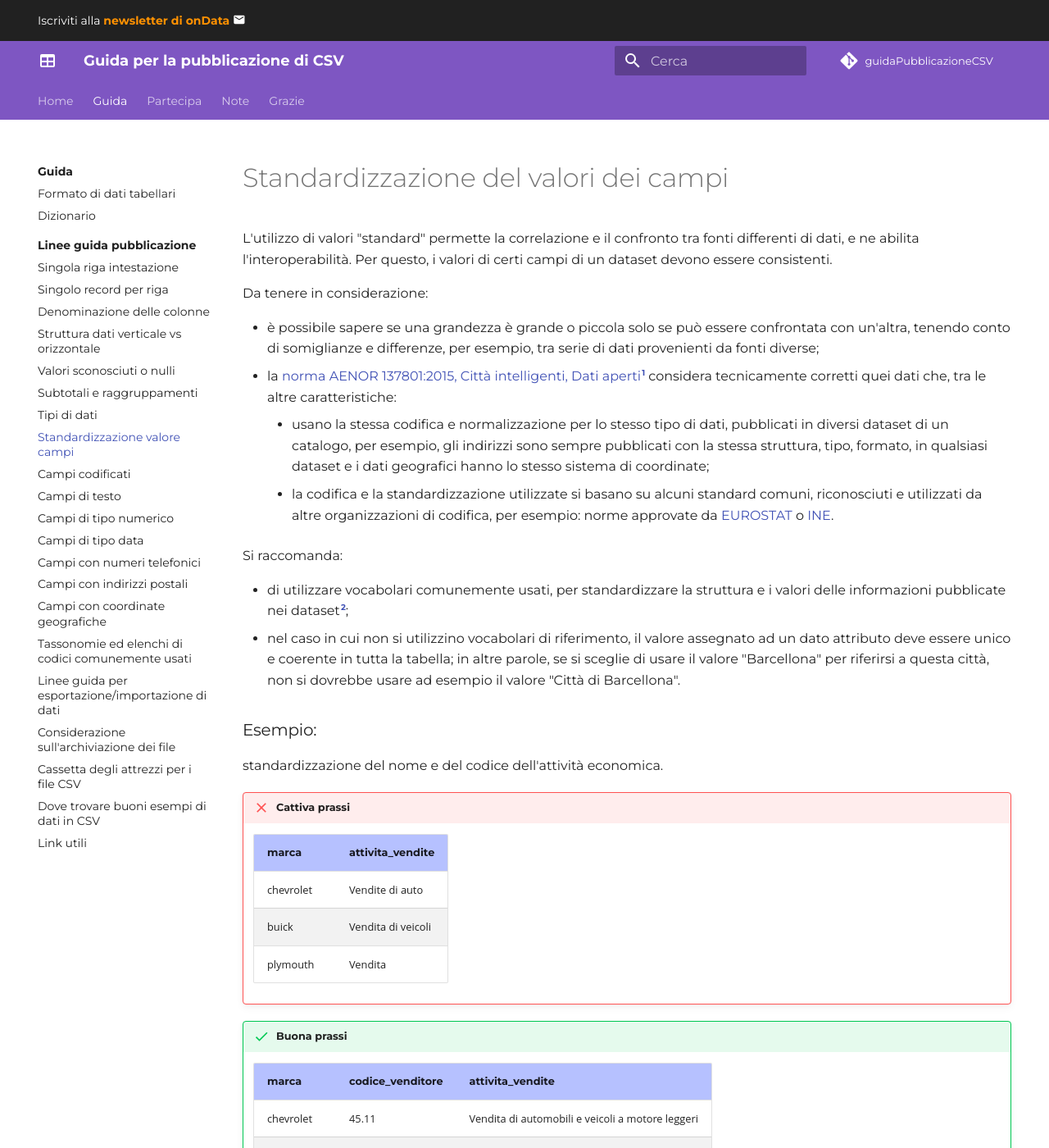
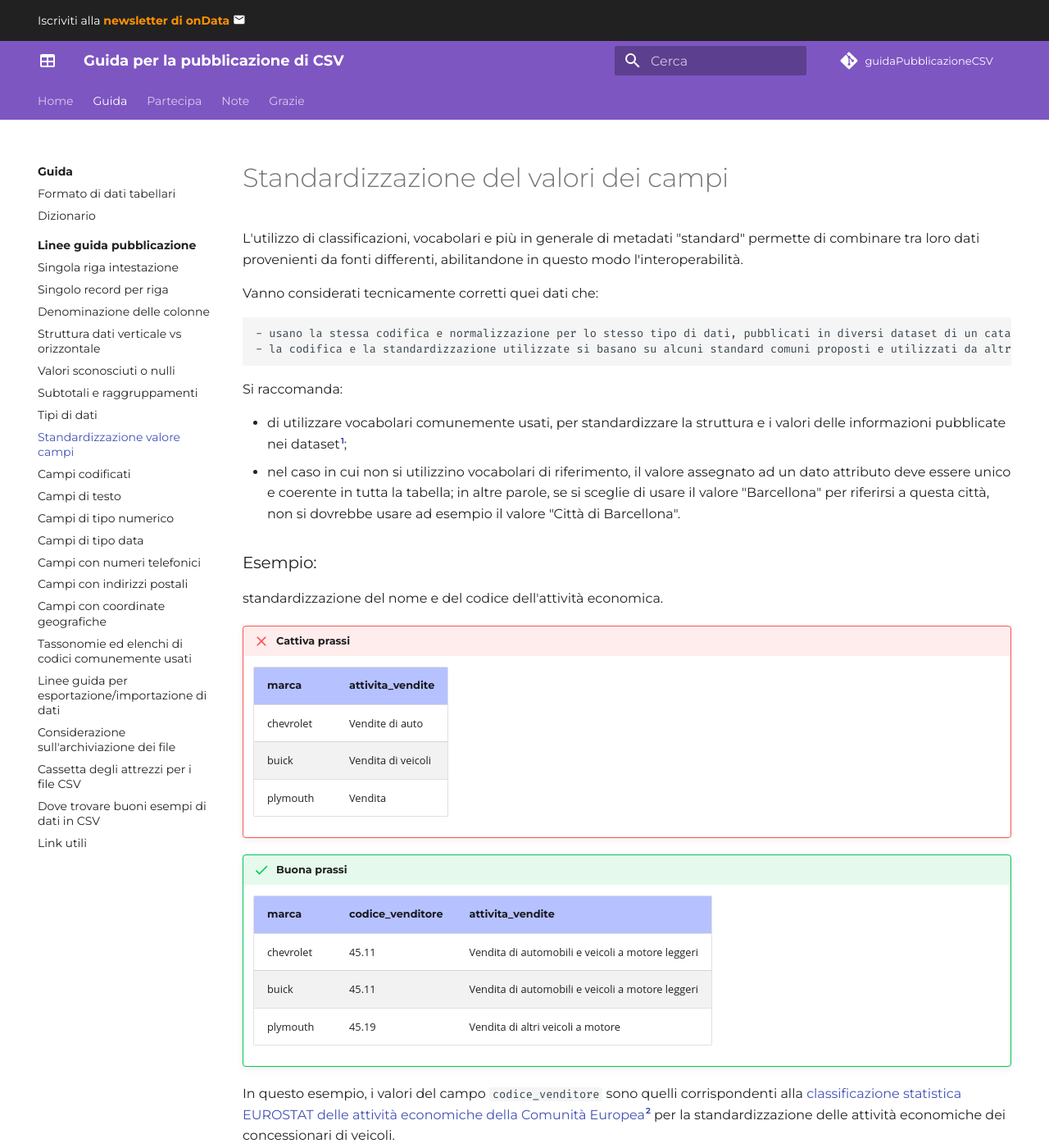
Before and after one commit to ondata/guidaPraticaPubblicazioneCSV, an MkDocs documentation site: the page built from docs/guida/linee_guida_pubblicazione/P08_standardizzazione_valori_campi.md, in a window 1280 px wide and 1400 px high. Shown: the whole window at 82% size. Built offline with MkDocs 1.6.1 and Material for MkDocs 9.7.7, drawn with Linux system fonts in a browser that asks for light colours; comment, search, counter and statistics services are not loaded; some of the changed text lies outside the part shown.

Commit message:
Update P08_standardizzazione_valori_campi.md

```diff
--- a/docs/guida/linee_guida_pubblicazione/P08_standardizzazione_valori_campi.md
+++ b/docs/guida/linee_guida_pubblicazione/P08_standardizzazione_valori_campi.md
@@ -7,22 +7,19 @@
 
 # Standardizzazione del valori dei campi
 
-L'utilizzo di valori "standard" permette la correlazione e il confronto tra fonti differenti di dati, e ne abilita l'interoperabilità. Per questo, i valori di certi campi di un dataset devono essere consistenti.
+L'utilizzo di classificazioni, vocabolari e più in generale di metadati "standard" permette di combinare tra loro dati provenienti da fonti differenti, abilitandone in questo modo l'interoperabilità.
 
-Da tenere in considerazione:
+Vanno considerati tecnicamente corretti quei dati che:
 
-- è possibile sapere se una grandezza è grande o piccola solo se può essere confrontata con un'altra, tenendo conto di somiglianze e differenze, per esempio, tra serie di dati provenienti da fonti diverse;
-- la [norma AENOR 137801:2015, Città intelligenti, Dati aperti](http://vocab.linkeddata.es/datosabiertos/)[^1] considera tecnicamente corretti quei dati che, tra le altre caratteristiche:
     - usano la stessa codifica e normalizzazione per lo stesso tipo di dati, pubblicati in diversi dataset di un catalogo, per esempio, gli indirizzi sono sempre pubblicati con la stessa struttura, tipo, formato, in qualsiasi dataset e i dati geografici hanno lo stesso sistema di coordinate;
-    - la codifica e la standardizzazione utilizzate si basano su alcuni standard comuni, riconosciuti e utilizzati da altre organizzazioni di codifica, per esempio: norme approvate da [EUROSTAT](https://ec.europa.eu/eurostat/ramon/nomenclatures/index.cfm?TargetUrl=LST_NOM_DTL&StrNom=NACE_REV2&StrLanguageCode=ES&IntPcKey=&StrLayoutCode=HIERARCHIC&IntCurrentPage=1) o [INE](https://www.ine.es/ss/Satellite?c=Page&p=1254735839296&pagename=MetodologiaYEstandares%2FINELayout&cid=1254735839296&L=1).
+    - la codifica e la standardizzazione utilizzate si basano su alcuni standard comuni proposti e utilizzati da altre organizzazioni nazionali o internazionali come ad eempio [EUROSTAT](https://ec.europa.eu/eurostat/ramon/nomenclatures/index.cfm?TargetUrl=LST_NOM_DTL&StrNom=NACE_REV2&StrLanguageCode=ES&IntPcKey=&StrLayoutCode=HIERARCHIC&IntCurrentPage=1) o [ISTAT](https://www.istat.it/it/metodi-e-strumenti/classificazioni).
 
 Si raccomanda:
 
-- di utilizzare vocabolari comunemente usati, per standardizzare la struttura e i valori delle informazioni pubblicate nei dataset[^2];
+- di utilizzare vocabolari comunemente usati, per standardizzare la struttura e i valori delle informazioni pubblicate nei dataset[^1];
 - nel caso in cui non si utilizzino vocabolari di riferimento, il valore assegnato ad un dato attributo deve essere unico e coerente in tutta la tabella; in altre parole, se si sceglie di usare il valore "Barcellona" per riferirsi a questa città, non si dovrebbe usare ad esempio il valore "Città di Barcellona".
 
-[^1]: È una norma spagnola: questa guida è in parte la traduzione di un [testo spagnolo](https://datos.gob.es/en/documentacion/guia-practica-para-la-publicacion-de-datos-tabulares-en-archivos-csv)
-[^2]: Lo standard AENOR 137801:2015 include un elenco di vocabolari di riferimento: <http://vocab.linkeddata.es/datosabiertos/>
+[^1]: Lo standard AENOR 137801:2015 include un elenco di vocabolari di riferimento: <http://vocab.linkeddata.es/datosabiertos/>
 
 
 ### Esempio:
```
Also changed, not shown: other parts of docs/guida/linee_guida_pubblicazione/P08_standardizzazione_valori_campi.md (+2 -2 lines).
